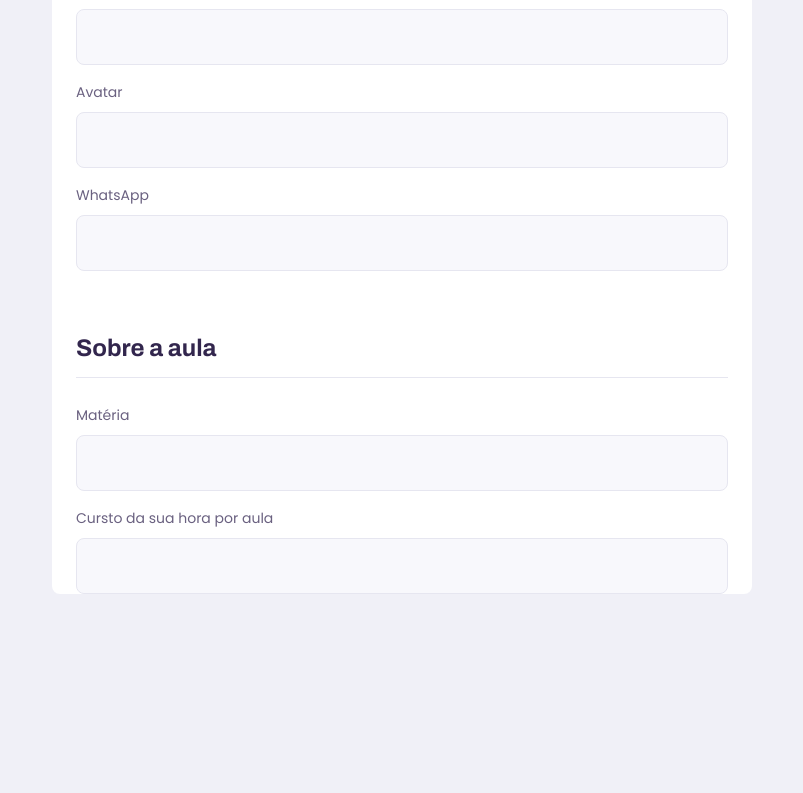
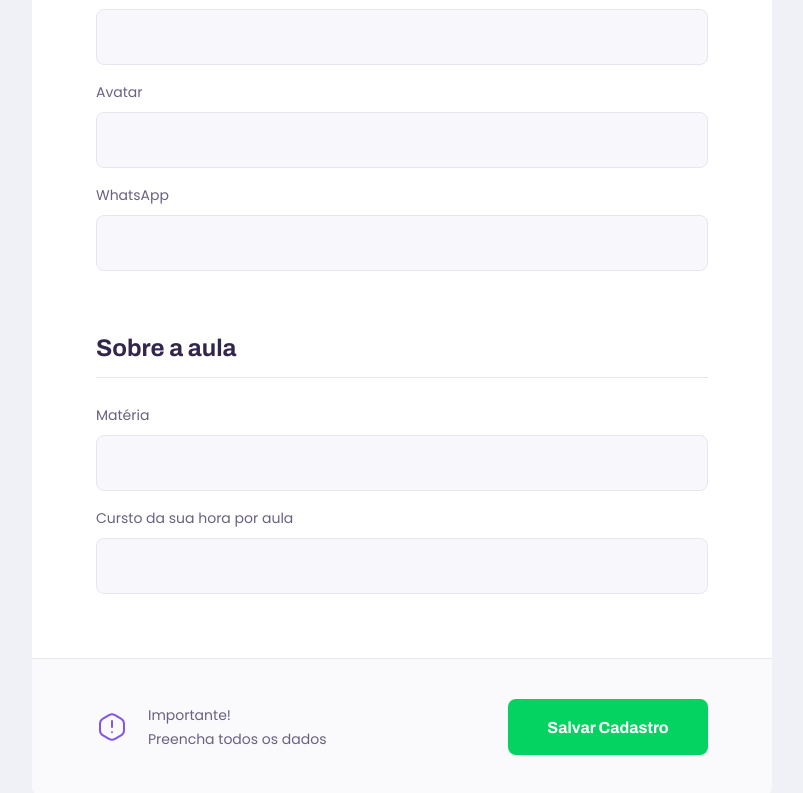
Before and after one commit to jonathandetoni/next-level-week-2, a React (Create React App) app: page /give-classes in a window 1280 px wide. Shown: the part 463-1256 px from the top of the page, without its empty margins (238-1041 px from the left). Before the commit the page ends 1057 px from the top, so only its background shows below. Built offline with nearby package versions, Linux system fonts and the light colour scheme.

Commit message:
style(forms): Estilizaçao do formulario.

```diff
--- a/src/pages/TeacherForm/index.tsx
+++ b/src/pages/TeacherForm/index.tsx
@@ -6,6 +6,9 @@ import Input from '../../components/Input';
 
 //css
 import './styles.css';
+
+//icons
+import warningIcon from '../../assets/images/icons/warning.svg'
 
 function TeacherForm(){
     return(
@@ -30,6 +33,17 @@ function TeacherForm(){
                     <Input name="subject" type="text" label="Matéria" />
                     <Input name="cost" type="text" label="Cursto da sua hora por aula" />
                 </fieldset>
+
+                <footer>
+                    <p>
+                        <img src={warningIcon} alt="Aviso importante"/>
+                        Importante! <br />
+                        Preencha todos os dados
+                    </p>
+                    <button type="button">
+                        Salvar Cadastro
+                    </button>
+                </footer>
             </main>
         </div>
     );
--- a/src/pages/TeacherForm/styles.css
+++ b/src/pages/TeacherForm/styles.css
@@ -37,3 +37,78 @@
     padding-bottom: 1.6rem;
     border-bottom: 1px solid var(--color-line-in-white);
 }
+
+#page-teacher-form main label {
+    color: var(--colro-text-complement);
+}
+
+#page-teacher-form main footer {
+    padding: 4rem 2.4rem;
+    background: var(--color-box-footer);
+    border-top: 1px solid var(--color-line-in-white);
+    margin-top: 6.4rem;
+}
+
+#page-teacher-form main footer p {
+    display: flex;
+    align-items: center;
+    justify-content: center;
+    font-size: 1.4rem;
+    line-height: 2.4rem;
+    color: var(--colro-text-complement);
+}
+
+#page-teacher-form main footer p img {
+    margin-right: 2rem;
+}
+
+#page-teacher-form main footer button {
+    width: 100%;
+    height: 5.6rem;
+    background: var(--color-secundary);
+    color: var(--color-button-text);
+    border: 0;
+    border-radius: 0.8rem;
+    cursor: pointer;
+    font: 700 1.6rem Archivo;
+    display: flex;
+    align-items: center;
+    justify-content: center;
+    text-decoration: none;
+    transition: background-color 0.2s;
+    margin-top: 3.2rem;
+}
+
+#page-teacher-form main footer button:hover {
+    background: var(--color-secundary-dark)
+}
+
+@media (min-width: 700px) {
+    #page-teacher-form {
+        max-width: 100vw;
+    }
+
+    #page-teacher-form .page-header .header-content{
+        margin-bottom: 0;
+    }
+
+    #page-teacher-form main fieldset{
+        padding: 0 6.4rem;
+    }
+
+    #page-teacher-form main footer {
+        padding: 4.0rem 6.4rem;
+        display: flex;
+        align-items: center;
+        justify-content: space-between;
+    }
+
+    #page-teacher-form main footer p {
+        justify-content: space-between;
+    }
+
+    #page-teacher-form main footer button {
+        width: 20rem;
+        margin-top: 0;
+    }
+}
```
